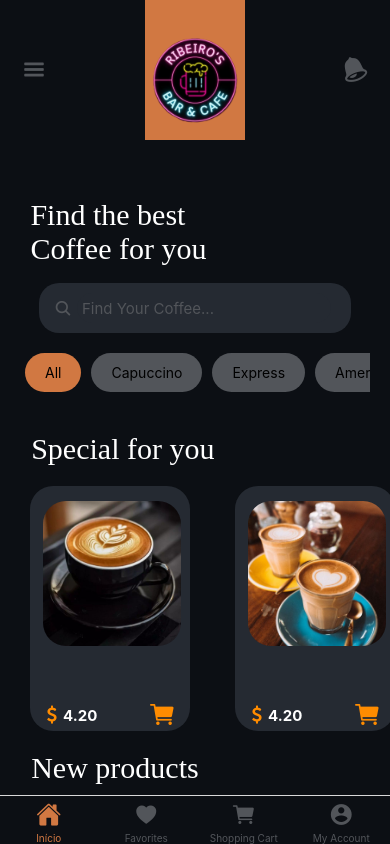
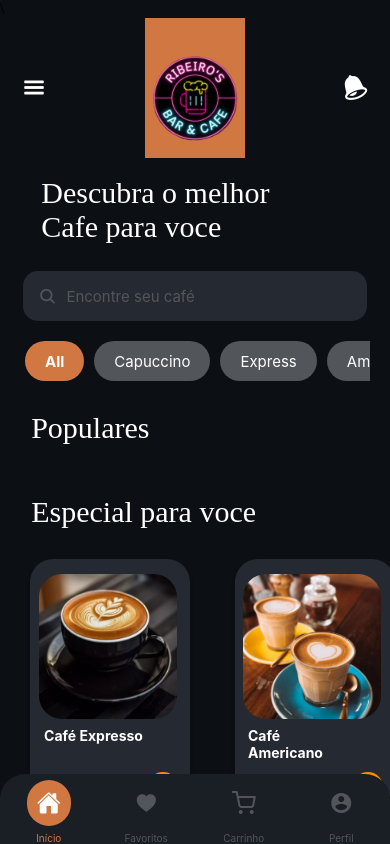
Before and after one commit to Is4ias/brasil-nature-cafe, a React Native app in the folder brasil-nature-cafe/: screen /Home in a window 390 px wide. Built offline with nearby package versions, Linux system fonts and the light colour scheme; no server answers.

Commit message:
style: Alterações visuais do projeto

```diff
--- a/brasil-nature-cafe/Router.js
+++ b/brasil-nature-cafe/Router.js
@@ -1,10 +1,9 @@
-//rotas
-import React from 'react';
 import { NavigationContainer } from '@react-navigation/native';
 import { createStackNavigator } from '@react-navigation/stack';
 import { createBottomTabNavigator } from '@react-navigation/bottom-tabs';
-import { Entypo, Foundation, Ionicons, MaterialIcons } from '@expo/vector-icons';
+import { AntDesign, Entypo, Foundation, Ionicons, MaterialIcons, Feather } from '@expo/vector-icons';
 import { TouchableOpacity} from 'react-native';
+import { View, StyleSheet } from 'react-native';
 
 import Home from './src/pages/home';
 import ShoppingCartScreen from './src/pages/ShoppingCart';
@@ -12,6 +11,7 @@ import NotificationsPage from './src/pages/Notifications';
 import Detail from './src/pages/Detail';
 import MyAccount from './src/pages/Account';
 import Favoritos from './src/pages/Favorites';
+
 import CapuccinoScreen from './src/pages/CapuccinoScreen';
 import ExpressScreen from './src/pages/ExpressScreen';
 import AmericanScreen from './src/pages/AmericanScreen'
@@ -36,7 +36,8 @@ function Tabs() {
      <Tab.Navigator
       screenOptions={{
         headerShown: false,
-        tabBarStyle: { backgroundColor: '#0C0F14'},
+        tabBarShowLabel: true,
+        tabBarStyle: styles.tabBar,
         tabBarActiveTintColor: '#D17842',
         tabBarInactiveTintColor: '#52555A'
         }}>
@@ -45,43 +46,51 @@ function Tabs() {
           name="Home"
           component={Home}
           options={{
-            tabBarIcon: ({ color, size }) => <Ionicons name="home" color={color} size={size}/>,
-            tabBarLabel: 'Início'
+            tabBarLabel: 'Início',
+            tabBarIcon: ({ focused }) => (
+              <View style={[styles.iconContainer, focused && styles.activeIcon]}>
+                <Ionicons name='home' size={24} color={focused ? '#FFF' : '52555A'}/>
+              </View>
+            ),
           }}
         />
-
-        {/* <Tab.Screen
-          name="notification"
-          component={NotificationsPage}
-          options={{
-            tabBarIcon: ({ color, size }) => <Ionicons name="home" color={color} size={size}/>,
-            tabBarLabel: 'Início'
-          }}
-        /> */}
-
         <Tab.Screen
           name="Favorites"
           component={Favoritos}
           options={{
-            tabBarIcon:({ color, size }) => <Foundation name="heart" color={color} size={size}/>,
-            tabBarLabel: 'Favorites'
-          }}/>
+            tabBarLabel: 'Favoritos',
+            tabBarIcon: ({ focused }) => (
+              <View style={[ styles.iconContainer, focused && styles.activeIcon]}>
+                <Foundation name='heart' size={24} color={ focused ? '#FFF' : '#52555A'}/>
+              </View>
+            )
+          }}
+          />
 
         <Tab.Screen
           name="ShoppingCart"
           component={ShoppingCartScreen}
-          options={{
-            tabBarIcon: ({ color, size }) => <Ionicons name="cart" color={color} size={size}/>,
-            tabBarLabel: 'Shopping Cart'
+         options={{
+            tabBarLabel: 'Carrinho',
+            tabBarIcon: ({ focused }) => (
+              <View style={[ styles.iconContainer, focused && styles.activeIcon]}>
+                <Feather name='shopping-cart' size={24} color={ focused ? '#FFF' : '#52555A'}/>
+              </View>
+            )
           }}/>
 
        <Tab.Screen
           name="Account"
           component={MyAccount}
           options={{
-            tabBarIcon: ({ color, size }) => <MaterialIcons name="account-circle" color={color} size={size}/>,
-            tabBarLabel: 'My Account'
-          }} />
+            tabBarLabel: 'Perfil',
+            tabBarIcon: ({ focused }) => (
+              <View style={[ styles.iconContainer, focused && styles.activeIcon]}>
+                <MaterialIcons name='account-circle' size={24} color={ focused ? '#FFF' : '#52555A'}/>
+              </View>
+            )
+          }}
+          />
      </Tab.Navigator>
   );
  }
@@ -114,11 +123,11 @@ const Routes = () => {
            component={Detail}
            options={{ headerShown: false}}
          />
-        <Stack.Screen name="capuccino" component={CapuccinoScreen} options={{ headerShown: false}}/>
+        {/* <Stack.Screen name="capuccino" component={CapuccinoScreen} options={{ headerShown: false}}/>
         <Stack.Screen name="express" component={ExpressScreen} options={{ headerShown: false}} />
         <Stack.Screen name="american" component={AmericanScreen} options={{ headerShown: false }}/>
         <Stack.Screen name="traditional" component={TraditionalScreen} options={{ headerShown: false}} />
-        <Stack.Screen name="no sugar" component={NoSugarScreen} options={{ headerShown: false }}/>
+        <Stack.Screen name="no sugar" component={NoSugarScreen} options={{ headerShown: false }}/> */}
 
          {/* <Stack.Scree§§n
           name="Account"
@@ -144,6 +153,23 @@ const Routes = () => {
   );
  };
 
+export default Routes;
 
-
- export default Routes;
+const styles = StyleSheet.create({
+  tabBar:{
+    backgroundColor: '#1a1e25',
+    borderTopLeftRadius: 25,
+    borderTopRightRadius: 25,
+    height: 70,
+    position: 'absolute',
+    borderTopWidth: 0
+  },
+  iconContainer:{
+    padding: 10,
+    borderRadius: 30,
+    backgroundColor: 'transparent'
+  },
+  activeIcon:{
+    backgroundColor: '#D17842'
+  }
+})
--- a/brasil-nature-cafe/src/componentes/BarraPesquisa/index.js
+++ b/brasil-nature-cafe/src/componentes/BarraPesquisa/index.js
@@ -28,7 +28,7 @@ const SearchBar= ({ onSearch }) => {
 
         <TextInput
           style={styles.searchInput}
-          placeholder="Find Your Coffee..."
+          placeholder="Encontre seu café"
           value={query}
           onChange={handleInputChange}
           color="#52555A"
@@ -48,9 +48,9 @@ const styles = StyleSheet.create({
 
   },
   searchBarContainer: {
-    width: '80%',
+    width: '88%',
     backgroundColor: '#252A32',
-    borderRadius: '20px',
+    borderRadius: '15px',
     padding: 10,
     flexDirection: 'row',
     alignItems: 'center',
--- a/brasil-nature-cafe/src/componentes/CardapioEspecial/index.js
+++ b/brasil-nature-cafe/src/componentes/CardapioEspecial/index.js
@@ -1,7 +1,6 @@
-import React from 'react';
-import { View, FlatList, Image, StyleSheet, Dimensions} from 'react-native';
+import { View, FlatList, Image, StyleSheet, Text } from 'react-native';
 import InfoProdcts from '../../componentes/InfoProducts'
-import { AntDesign } from '@expo/vector-icons';
+
 const images = [
     { id: '1', source: require('../../assets/cafe1.jpg'), name: 'Café Expresso' },
     { id: '2', source: require('../../assets/cafe2.jpg'), name: 'Café Americano' },
@@ -25,11 +24,13 @@ const images = [
 const ImageList = () => {
     return (
         <View style={styles.container}>
+
             <FlatList
                 horizontal
                 showsHorizontalScrollIndicator={false}
                 data={images}
                 keyExtractor={item => item.id}
+                initialNumToRender={5}
                 renderItem={({ item }) => (
                     <View style={styles.GraySquare}>
                         <View style={styles.imageContainer}>
@@ -38,7 +39,7 @@ const ImageList = () => {
                                 style={styles.image}
                                 resizeMode='cover'
                             />
-                            {/* <Text style={styles.productName}>{item.name}</Text> */}
+                            <Text style={styles.productName}>{item.name}</Text>
                         </View>
                         <InfoProdcts></InfoProdcts>
                     </View>
@@ -51,7 +52,7 @@ const ImageList = () => {
 
 const styles = StyleSheet.create({
     container:{
-
+        marginVertical: 30
     },
     imageContainer:{
         flex: 1,
@@ -78,37 +79,18 @@ const styles = StyleSheet.create({
         shadowColor: '#000',
         shadowOffset: {
             width: 0,
-            heigth: 4,
+            height: 4,
         },
         shadowOpacity: 0.3,
         shadowRadius: 4.65,
         elevation: 8,
     },
-    stars:{
-        flexDirection: 'row',
-        backgroundColor: 'rgba(0,0,0,0.6)',
-        gap: 5,
-        width: 30,
-        heigth: 'auto',
-        borderRadius: 25,
-        position: 'absolute',
-        marginTop: 12,
-        rigth: 5,
-        padding: 1,
-        alignItems: 'center',
-        justifyContent: 'center'
-    },
-    nameProduct: {
-        color: '#FFF',
+    productName: {
         fontSize: 14,
         fontWeight: 'bold',
-
-    },
-    productName: {
-        marginTop: 8,
-        fontSize: 16,
-        fontWeight: 'bold',
-        color: '#FFF'
+        color: '#FFF',
+        marginRight: 33,
+        padding: 8
     },
 
 });
--- a/brasil-nature-cafe/src/componentes/InfoProducts/index.js
+++ b/brasil-nature-cafe/src/componentes/InfoProducts/index.js
@@ -1,4 +1,3 @@
-import React from "react";
 import { View, Text, StyleSheet, TouchableOpacity } from 'react-native';
 import { useNavigation } from "@react-navigation/native";
 import { FontAwesome, Ionicons } from "@expo/vector-icons";
@@ -16,7 +15,7 @@ export default function ButtonBox() {
                     <TouchableOpacity>
                         <FontAwesome
                             name="dollar"
-                            size={18}
+                            size={20}
                             color="#FF8C00"/>
                     </TouchableOpacity>
 
@@ -24,12 +23,14 @@ export default function ButtonBox() {
                 </View>
 
                 <TouchableOpacity>
-                    <Ionicons
+                    <View style={styles.desingCart}>
+                        <Ionicons
                         name="cart"
-                        color="#FF8C00"
-                        size={28}
+                        color="#FFF"
+                        size={20}
                         onPress={navigateToShoppingCart}
                     />
+                    </View>
                 </TouchableOpacity>
 
             </View>
@@ -39,9 +40,16 @@ export default function ButtonBox() {
 const styles = StyleSheet.create({
     precoProduto:{
         fontSize: 15,
-        color: '#FFF',
+        color: '#FF8C00',
         fontWeight: 'bold',
         marginLeft: 6
 
     },
+    desingCart:{
+        backgroundColor: "#FF8C00",
+        borderRadius: 50,
+        alignItems: "center",
+        justifyContent: "center",
+        padding: 5
+    },
 })
--- a/brasil-nature-cafe/src/componentes/ListaHorizontal/MenuHorizontal.js
+++ b/brasil-nature-cafe/src/componentes/ListaHorizontal/MenuHorizontal.js
@@ -28,14 +28,14 @@ export default function CoffeList() {
         <TouchableOpacity
             style={[
                 styles.itemContainer,
-                selectedId === item.id && styles.selectedItem, //DESTACANDO A OPÇÃO SELECIONADA
+                selectedId === item.id && styles.selectedItem,
             ]}
             onPress={() => handlerPress(item.id)}>
 
                 <Text
-                    styles={[
+                    style={[
                         styles.itemText,
-                        selectedId === item.id && styles.selectedText, //Muda a cor do texto do item selecionado
+                        selectedId === item.id && styles.selectedText,
                     ]}
                     >
                     {item.title}
@@ -52,15 +52,12 @@ export default function CoffeList() {
                     keyExtractor={(item) => item.id}
                     extraData={selectedId}
                     showsHorizontalScrollIndicator={false}
-                    fontSize={24}
+
                 />
             </View>
     );
 }
 const styles = StyleSheet.create({
-    container: {
-        marginTop: 20,
-    },
     itemContainer: {
         paddingHorizontal: 20,
         marginHorizontal: 5,
@@ -74,8 +71,8 @@ const styles = StyleSheet.create({
         backgroundColor: '#D17842',
     },
     itemText: {
-        coor: '#FFF',
-        fontSize: 16,
+        color: '#FFF',
+        fontSize: 15,
 
     },
     selectedText: {
--- a/brasil-nature-cafe/src/componentes/Shoes/index.js
+++ b/brasil-nature-cafe/src/componentes/Shoes/index.js
@@ -1,9 +1,7 @@
 import { AntDesign, MaterialIcons } from "@expo/vector-icons";
-import React from "react";
 import { View, Text , TouchableOpacity, Image, StyleSheet} from "react-native";
 
 export default function Shoes(props){
-
     function filterDescricao(desc){
         if (desc.length < 10){
             return desc;
--- /dev/null
+++ b/brasil-nature-cafe/src/componentes/header/index.js
@@ -0,0 +1,70 @@
+import { View, Text, StyleSheet, Image, TouchableOpacity} from 'react-native';
+import { Entypo } from '@expo/vector-icons';
+import { useNavigation } from '@react-navigation/native';
+
+export function Header(){
+    const navigation = useNavigation()
+
+    const navigateToNotification = () => {
+        navigation.navigate('Notifications');
+    };
+
+    return(
+        <View>
+            <View style={ style.headerTop }>
+                <TouchableOpacity >
+                        <Entypo
+                            style={ style.MenuOpen}
+                            onPress={() => console.log("abri o drawer") }
+                            name="menu"
+                            size={28}
+                            color="#FFF"
+                        />
+                </TouchableOpacity>
+
+
+
+                <View style={style.containerLogo}>
+                    <Image
+                        source={require('../../assets/rıbeirosss.png')}
+                        style={style.imageLogo}
+                        resizeMode='contain'
+                    />
+                </View>
+
+                <TouchableOpacity >
+                        <Entypo
+                            style={style.NotificationBell}
+                            name="bell"
+                            size={28}
+                            color="#FFF"
+                            onPress={navigateToNotification}
+                        />
+                </TouchableOpacity>
+            </View>
+        </View>
+    );
+}
+
+const style = StyleSheet.create({
+    headerTop:{
+        flexDirection: 'row',
+        alignItems: 'center',
+        justifyContent: 'space-between',
+    },
+    MenuOpen:{
+        marginLeft: 20,
+    },
+    containerLogo:{
+        backgroundColor: `#D17842`
+    },
+    imageLogo:{
+        width: 100,
+        height: 120,
+        marginTop: 20,
+        alignSelf: 'center'
+    },
+    NotificationBell:{
+        marginRight: 20
+    }
+})
--- a/brasil-nature-cafe/src/pages/home/index.js
+++ b/brasil-nature-cafe/src/pages/home/index.js
@@ -8,6 +8,7 @@ import InfoProdcts from '../../componentes/InfoProducts';
 
 import BarraPesquisa from '../../componentes/BarraPesquisa';
 import CoffeList from '../../componentes/ListaHorizontal/MenuHorizontal';
+import { Header } from '../../componentes/header';
 
 
 
@@ -64,50 +65,19 @@ export default function Home() {
     const navigateToDetail = ( product ) => {
         navigation.navigate('Detail', { item: product });
     }
-    const navigateToNotification = () => {
-        navigation.navigate('Notifications');
-    };
+
 
 
 
 return (
     <View style={styles.container}>
-        <ScrollView showsVerticalScrollIndicator={false}>
-
-            <View style={ styles.headerTop }>
-                <TouchableOpacity >
-                        <Entypo
-                            style={ styles.MenuOpen}
-                            onPress={ console.log("abrir o drawer1") }
-                            name="menu"
-                            size={28}
-                            color="#52555A"
-                        />
-                </TouchableOpacity>
-
-
-
-                <View style={styles.containerLogo}>
-                    <Image
-                        source={require('../../assets/rıbeirosss.png')}
-                        style={styles.imageLogo}
-                        resizeMode='contain'
-                    />
-                </View>
-
-                <TouchableOpacity >
-                        <Entypo
-                            style={styles.NotificationBell}
-                            name="bell"
-                            size={28}
-                            color="#52555A"
-                            onPress={navigateToNotification}
-                        />
-                </TouchableOpacity>
+        <ScrollView showsVerticalScrollIndicator={false}>\
+            <View>
+                <Header/>
             </View>
 
             <View style={styles.textContainer}>
-                <Text style={[styles.Title]}>Find the best{'\n'}Coffee for you</Text>
+                <Text style={[styles.Title]}>Descubra o melhor{'\n'}Cafe para voce</Text>
             </View>
 
             <BarraPesquisa>
@@ -116,6 +86,7 @@ return (
 
             <ScrollView showsVerticalScrollIndicator={false}>
                 <View style={styles.ContainerProduts}>
+                    <Text style={styles.Title}>Populares</Text>
                     <ScrollView showsHorizontalScrollIndicator={false}>
                         <FlatList
                             horizontal
@@ -123,20 +94,9 @@ return (
                             keyExtractor={(item) => item.id.toString()}
                             renderItem={renderItemProduct}
                         />
-
-                        <Text style={styles.Title2}>Special for you</Text>
+                        <Text style={styles.Title2}>Especial para voce</Text>
 
                         <ImageList></ImageList>
-
-                        <Text style={styles.Title2}>New products</Text>
-
-                        <FlatList
-                            horizontal
-                            data={products}
-                            keyExtractor={(item) => item.id.toString()}
-                            renderItem={renderItemProduct}
-                        />
-
                     </ScrollView>
 
                 </View>
@@ -152,26 +112,7 @@ const styles = StyleSheet.create({
             width: '%', //100% da tela
             backgroundColor: '#0C0F14'
         },
-        headerTop:{
-            flexDirection: 'row',
-            alignItems: 'center',
-            justifyContent: 'space-between',
-        },
-        containerLogo:{
-            backgroundColor: '#D17842',
-        },
-        imageLogo: {
-            width: 100,
-            height: 120,
-            marginTop: 20,
-            alignSelf: 'center'
-        },
-        MenuOpen:{
-            marginLeft: 20
-        },
-        NotificationBell:{
-            marginRight: 20
-        },
+
         imageProduto:{
             width: 138,
             height: 145,
@@ -211,20 +152,17 @@ const styles = StyleSheet.create({
             color: '#FFF',
             fontFamily: 'Anton_400Regular',
             fontSize: 30,
-            marginHorizontal: '4%',
-            marginTop: 50,
+            marginHorizontal: '8%',
+            margin: 10
+
         },
         Title2:{
             color: '#FFF',
             fontFamily: 'Anton_400Regular',
             fontSize: 30,
             marginHorizontal: '8%',
-            marginVertical: 20
-            // marginTop: 60,
+            marginTop: 40,
             // marginVertical: 30,
-        },
-        ContainerProduts:{
-
         },
         GraySquare:{ //caixa cinza
             backgroundColor: '#252A32',
```
